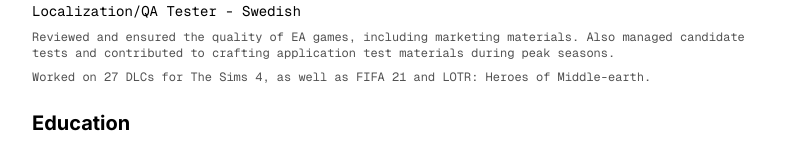
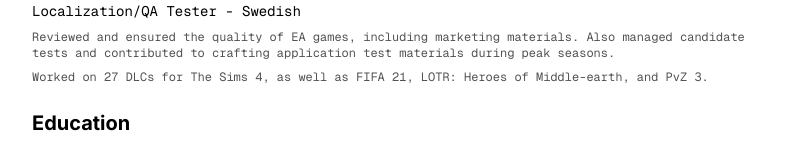
Before and after one commit to leonlarsson/leon-home, a Next.js app: page /en/cv in a window 1280 px wide. Shown: the part 578-727 px from the top of the page, without its empty margins (240-1039 px from the left). Built offline with nearby package versions, Linux system fonts and the light colour scheme.

Commit message:
cv: update data

```diff
--- a/data/cv/index.tsx
+++ b/data/cv/index.tsx
@@ -96,8 +96,11 @@ export const employmentSection: CVEmploymentSection = {
       company: "Electronic Arts",
       companyUrl: "https://ea.com",
       description: {
-        en: ["Reviewed and ensured the quality of EA games, including marketing materials. Also managed candidate tests and contributed to crafting application test materials during peak seasons.", "Worked on 27 DLCs for The Sims 4, as well as FIFA 21 and LOTR: Heroes of Middle-earth."],
-        sv: ["Granskade och säkerställde kvaliteten på EA-spel, inklusive marknadsföringsmaterial. Hanterade också kandidattester och bidrog till att utforma testmaterial för ansökningar under högsäsong.", "Arbetade med 27 DLC:er för The Sims 4, samt FIFA 21 och LOTR: Heroes of Middle-earth."],
+        en: ["Reviewed and ensured the quality of EA games, including marketing materials. Also managed candidate tests and contributed to crafting application test materials during peak seasons.", "Worked on 27 DLCs for The Sims 4, as well as FIFA 21, LOTR: Heroes of Middle-earth, and PvZ 3."],
+        sv: [
+          "Granskade och säkerställde kvaliteten på EA-spel, inklusive marknadsföringsmaterial. Hanterade också kandidattester och bidrog till att utforma testmaterial för ansökningar under högsäsong.",
+          "Arbetade med 27 DLC:er för The Sims 4, samt FIFA 21, LOTR: Heroes of Middle-earth och PvZ 3.",
+        ],
       },
       start: "2019-11-11",
       end: "2022-07-29",
```
